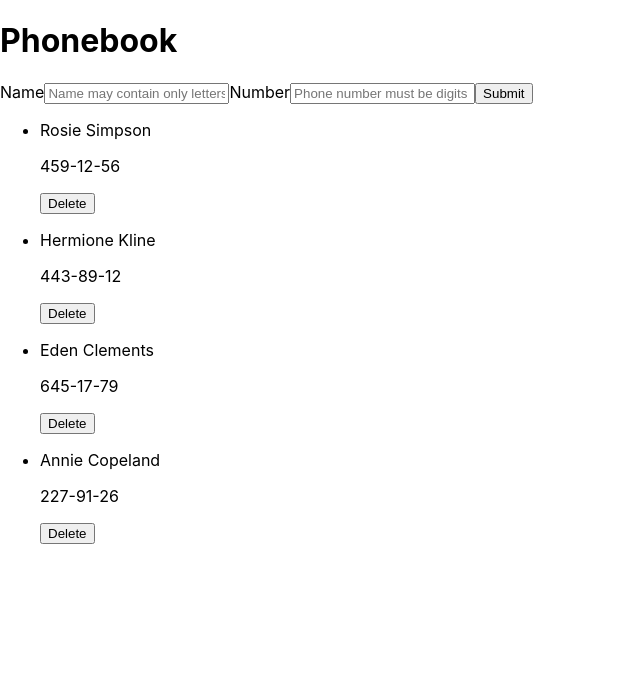
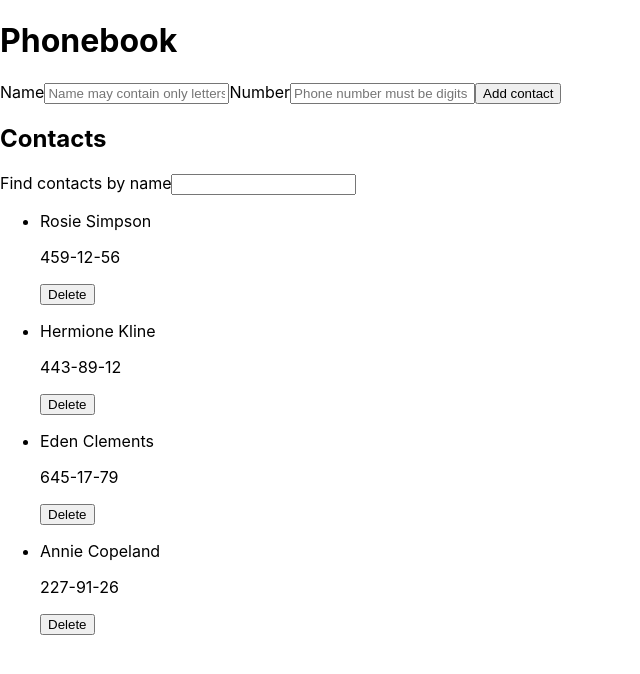
Before and after one commit to NazarKr/goit-react-hw-03-phonebook, a React (Create React App) app: page / in a window 1280 px wide. Shown: the top 674 px of the page, without its empty margins (0-640 px from the left). Built offline with nearby package versions, Linux system fonts and the light colour scheme.

Commit message:
add filter adn reset form

```diff
--- a/src/components/App.jsx
+++ b/src/components/App.jsx
@@ -1,4 +1,5 @@
 import React, { Component } from 'react';
+import FilterContact from './FilterContacts/FilterContacts';
 import FormicContact from './FormContact/FormicContact';
 import ContactsList from './ContactList/ContactsList';
 import { nanoid } from 'nanoid'
@@ -11,9 +12,7 @@ export class App extends Component {
       { id: 'id-3', name: 'Eden Clements', number: '645-17-79' },
       { id: 'id-4', name: 'Annie Copeland', number: '227-91-26' },
     ],
-    filter: '',
-    name: '',
-    number: ''
+    filter: ''
   }
 
   deleteContact = contactId => {
@@ -32,21 +31,55 @@ export class App extends Component {
     this.setState(({ contacts }) => ({
       contacts: [contact, ...contacts],
     }))
-      //  console.log(name, number)
-  }
 
+    // const checkName = (name) => {
+    //   if (contact[name]) {
+    //     console.log(name + "is in")
+    //   } else {
+    //     console.log(name + "is not")
+    //   }
+    // }
+
+    //  this.setState(prevState => {
+    //   if (!contactNames.includes(contact.name)) {
+    //     return {
+    //       contacts: [contact, ...prevState.contacts],
+    //     };
+    //   } else {
+    //     alert(`${contact.name} has already added in contacts`);
+    //     return { contacts: [...prevState.contacts] };
+    //   }
+    // });
+    //  console.log(name, number)
+  };
+
+  changeFilter = e => {
+    this.setState({ filter: e.currentTarget.value });
+  };
+
+  getVisibleContacts = () => {
+    const { contacts, filter } = this.state;
+    const normalizedFilter = filter.toLowerCase();
+    return contacts.filter(contact =>
+      contact.name.toLowerCase().includes(normalizedFilter)
+    );
+  };
 
 
   render() {
-    const { contacts } = this.state;
+    const { filter } = this.state;
+    const visibleContacts = this.getVisibleContacts();
 
     return (
       <div>
         <h1>Phonebook</h1>
+        <FormicContact onSubmit={this.addContact} />
 
-        <FormicContact onSubmit={this.addContact} />
+        <h2>Contacts</h2>
+        <FilterContact value={filter} onChange={this.changeFilter} />
+
         <ContactsList
-          contacts={contacts}
+          contacts={visibleContacts}
           onDeleteContact={this.deleteContact}
         />
 
--- /dev/null
+++ b/src/components/FilterContacts/FilterContacts.jsx
@@ -0,0 +1,12 @@
+import React from 'react';
+
+const Filter = ({ value, onChange }) => (
+    <>
+        <label>
+            Find contacts by name
+            <input type="text" value={value} onChange={onChange} />
+        </label>
+    </>
+);
+
+export default Filter;
--- a/src/components/FormContact/FormicContact.jsx
+++ b/src/components/FormContact/FormicContact.jsx
@@ -14,19 +14,19 @@ class FormicContact extends Component {
     nameId = nanoid();
     numberId = nanoid();
 
-    reset = () => {
-        this.setState({ name: '', number: '' })
-    };
+
 
 
     render() {
         return (
             <Formik
                 initialValues={this.state}
-                onSubmit={async (values) => {
+                onSubmit={async (values, { resetForm }) => {
                     await new Promise((r) => setTimeout(r, 500));
                     // alert(JSON.stringify(values, null, 2));
                     this.props.onSubmit(values);
+                    resetForm();
+
                 }}
             >
                 <Form>
@@ -50,7 +50,7 @@ class FormicContact extends Component {
                         required
                     />
 
-                    <button type="submit">Submit</button>
+                    <button type="submit">Add contact</button>
                 </Form>
             </Formik>
         )
```
